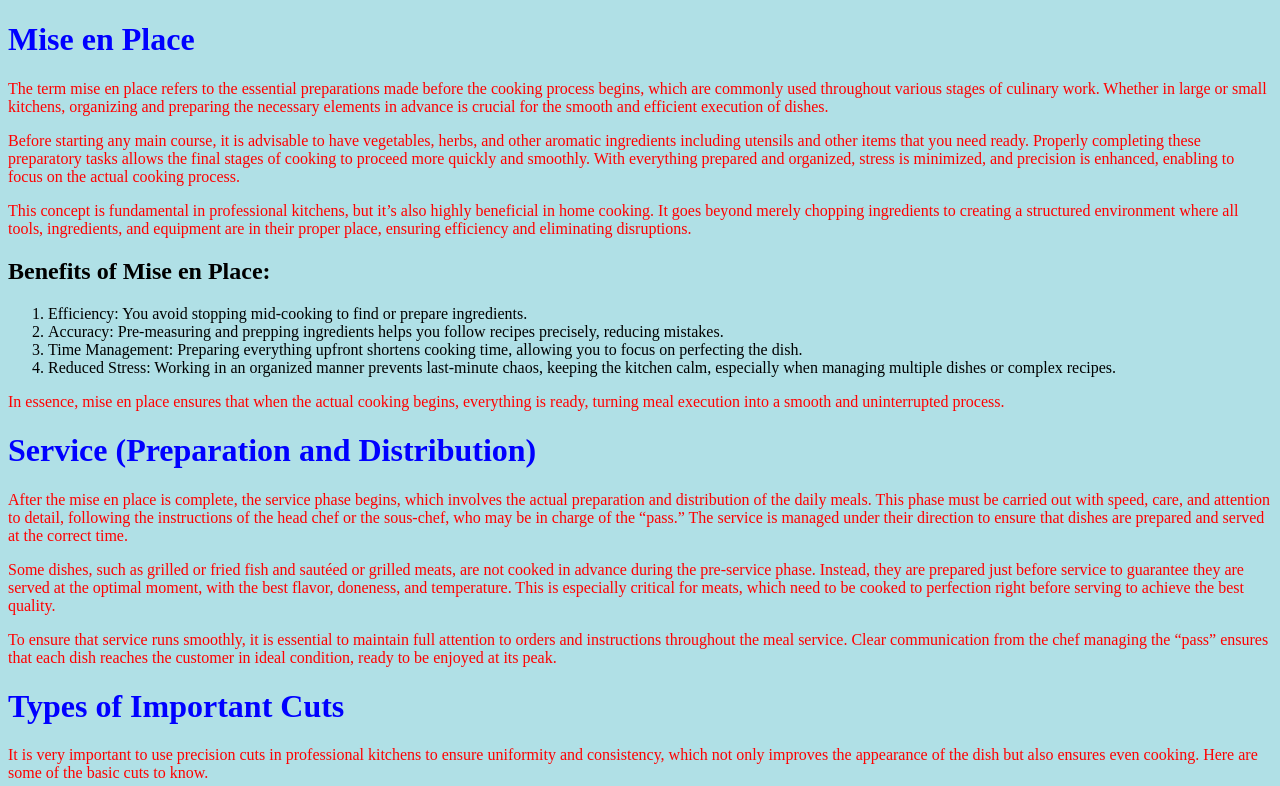
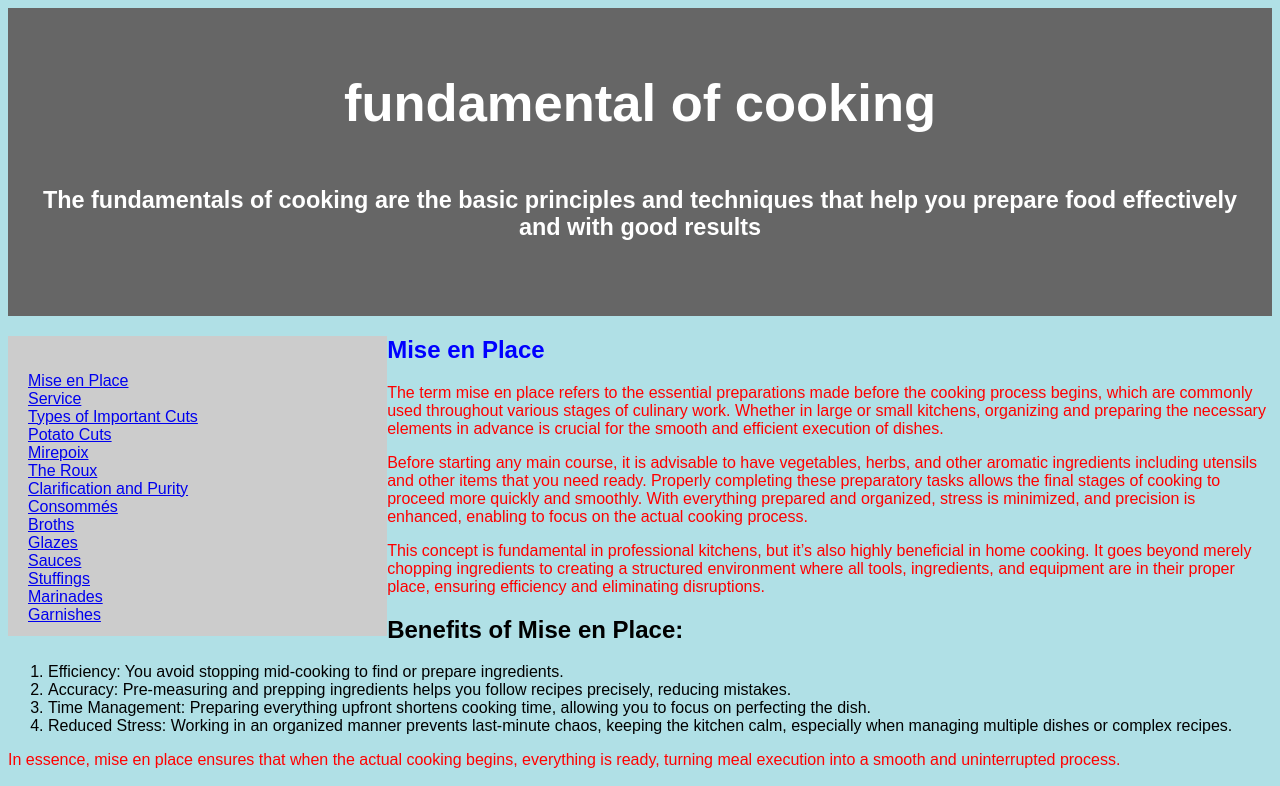
Before and after one commit to imsuraz/myfirstattemt, a plain HTML site: page index.html in a window 1280 px wide. Shown: the top 786 px of the page. Drawn offline with Linux system fonts and the light colour scheme.

Commit message:
Update index.html

```diff
--- a/index.html
+++ b/index.html
@@ -8,9 +8,98 @@
 body {background-color: powderblue;}
 h1   {color: blue;}
 p    {color: red;}
+        * {
+  box-sizing: border-box;
+}
+
+body {
+  font-family: Arial, Helvetica, sans-serif;
+}
+
+/* Style the header */
+header {
+  background-color: #666;
+  padding: 20px;
+  text-align: center;
+  font-size: 35px;
+  color: white;
+}
+
+/* Create two columns/boxes that floats next to each other */
+nav {
+  float: left;
+  width: 30%;
+  height: 300px; /* only for demonstration, should be removed */
+  background: #ccc;
+  padding: 20px;
+}
+
+/* Style the list inside the menu */
+nav ul {
+  list-style-type: none;
+  padding: 0;
+}
+
+article {
+  float: left;
+  padding: 20px;
+  width: 70%;
+  background-color: #f1f1f1;
+  height: 300px; /* only for demonstration, should be removed */
+}
+
+/* Clear floats after the columns */
+section::after {
+  content: "";
+  display: table;
+  clear: both;
+}
+
+/* Style the footer */
+footer {
+  background-color: #777;
+  padding: 10px;
+  text-align: center;
+  color: white;
+}
+
+/* Responsive layout - makes the two columns/boxes stack on top of each other instead of next to each other, on small screens */
+@media (max-width: 500px) {
+  nav, article {
+    width: 100%;
+    height: auto;
+  }
+}
+
 </style>
 </head>
 <body>
+    <header>
+  <h2>fundamental of cooking</h2>
+
+  <h6>The fundamentals of cooking are the basic principles and techniques that help you prepare food effectively and with good results </h6>
+</header>
+<section>
+  <nav>
+    <ul>
+      <li><a href="#">Mise en Place </a></li>
+      <li><a href="#">Service</a></li>
+      <li><a href="#">Types of Important Cuts</a></li>
+      <li><a href="#">Potato Cuts</a></li>
+      <li><a href="#">Mirepoix</a></li>
+      <li><a href="#">The Roux</a></li>
+      <li><a href="#">Clarification and Purity</a></li>
+      <li><a href="#">Consommés</a></li>
+      <li><a href="#">Broths</a></li>
+      <li><a href="#">Glazes</a></li>
+      <li><a href="#">Sauces</a></li>
+      <li><a href="#">Stuffings</a></li>
+      <li><a href="#">Marinades</a></li>
+      <li><a href="#">Garnishes</a></li>
+
+  </ul>
+  </nav>
+
     <h1>Mise en Place</h1>
     <p>
         The term mise en place refers to the essential preparations made before the cooking process begins, which are commonly used throughout various stages of culinary work. Whether in large or small kitchens, organizing and preparing the necessary elements in advance is crucial for the smooth and efficient execution of dishes.
```
